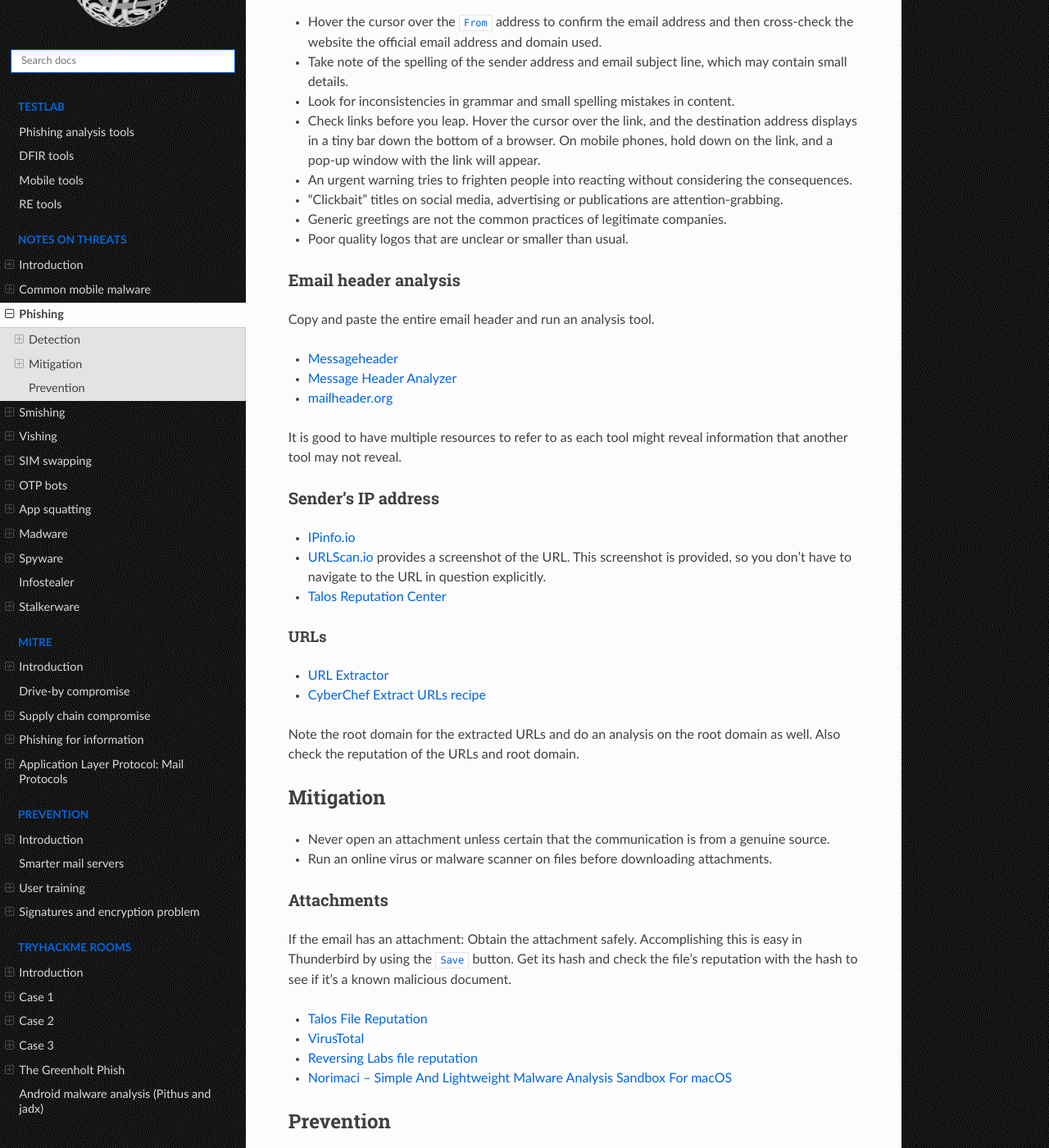
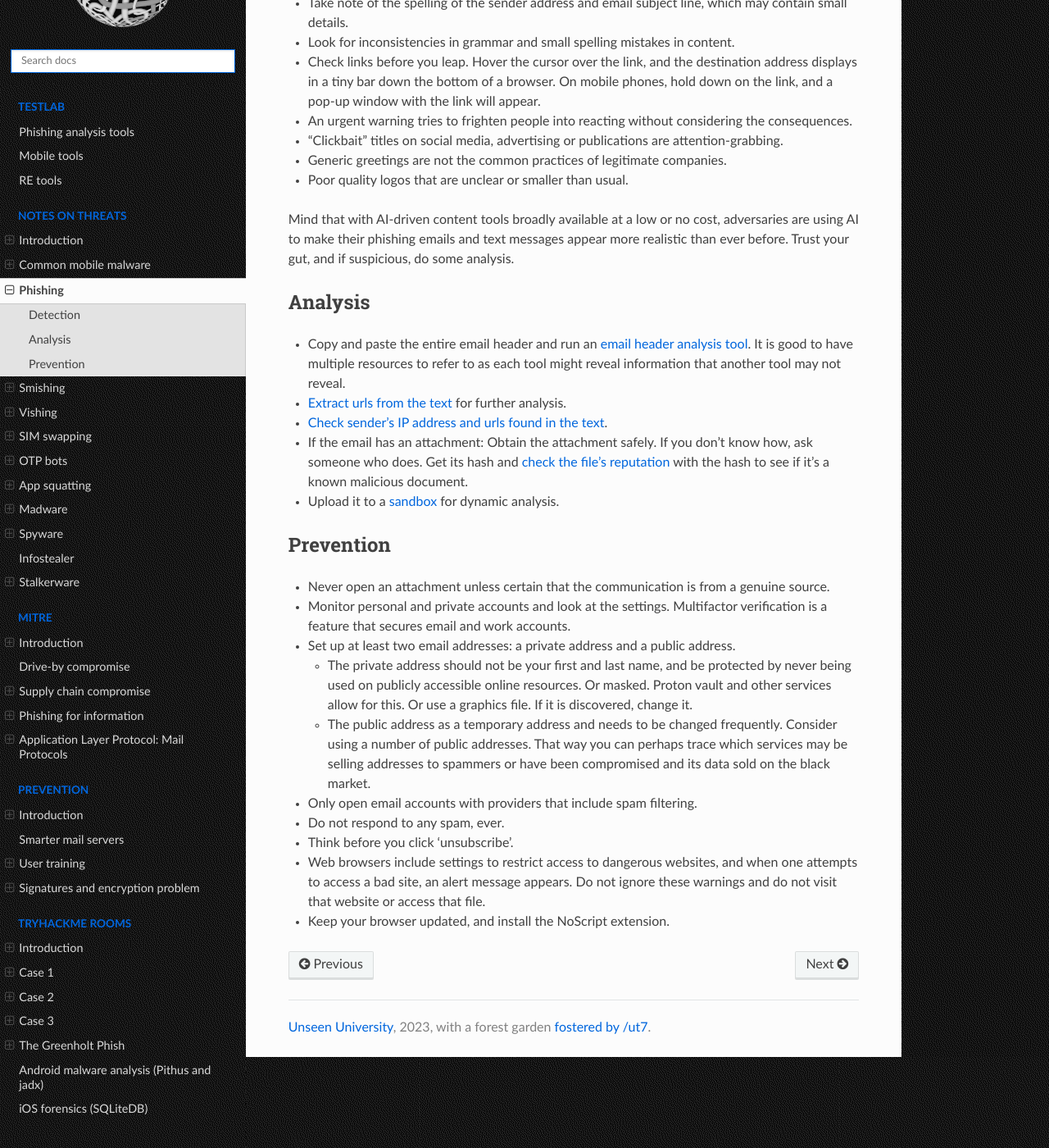
Before and after one commit to tymyrddin/blue-phish, a Sphinx documentation site: the page built from source/docs/notes/phishing.md, in a window 1280 px wide and 1400 px high, scrolled down 377 px. Shown: the whole window at 82% size. Built offline with Sphinx 7.4.7 and the Read the Docs theme 2.0.0, drawn with Linux system fonts in a browser that asks for light colours; some of the changed text lies outside the part shown.

```diff
--- a/source/docs/notes/phishing.md
+++ b/source/docs/notes/phishing.md
@@ -1,6 +1,4 @@
 # Phishing
-
-***Phishing*** (Email) is a way an adversary might use to contact you in an attempt to gather personal information about you, or worse.
 
 Phishing attempts to trick people into clicking on fraudulent links in emails. The link typically takes the person to a seemingly legitimate site with a malware download, or even just a form that asks them to type in their usernames, passwords, credit card numbers, bank account details, and other private information.
 
@@ -15,47 +13,19 @@
 * Generic greetings are not the common practices of legitimate companies.
 * Poor quality logos that are unclear or smaller than usual.
 
-### Email header analysis
+Mind that with AI-driven content tools broadly available at a low or no cost, adversaries are using AI to make their phishing emails and text messages appear more realistic than ever before. Trust your gut, and if suspicious, do some analysis.
 
-Copy and paste the entire email header and run an analysis tool.
+## Analysis
 
-* [Messageheader](https://toolbox.googleapps.com/apps/messageheader/analyzeheader)
-* [Message Header Analyzer](https://mha.azurewebsites.net/)
-* [mailheader.org](https://mailheader.org/)
-
-It is good to have multiple resources to refer to as each tool might reveal information that another tool may not reveal.
-
-### Sender's IP address
-
-* [IPinfo.io](https://ipinfo.io/)
-* [URLScan.io](https://urlscan.io/)  provides a screenshot of the URL. This screenshot is provided, so you don't have to navigate to the URL in question explicitly.
-* [Talos Reputation Center](https://talosintelligence.com/reputation)
-
-#### URLs
-
-* [URL Extractor](https://www.convertcsv.com/url-extractor.htm)
-* [CyberChef Extract URLs recipe](https://gchq.github.io/CyberChef/)
-
-Note the root domain for the extracted URLs and do an analysis on the root domain as well. Also check the reputation
-of the URLs and root domain.
-
-## Mitigation
-
-* Never open an attachment unless certain that the communication is from a genuine source.
-* Run an online virus or malware scanner on files before downloading attachments.
-
-### Attachments
-
-If the email has an attachment: Obtain the attachment safely. Accomplishing this is easy in Thunderbird by using the
-`Save` button. Get its hash and check the file's reputation with the hash to see if it's a known malicious document.
-
-* [Talos File Reputation](https://talosintelligence.com/talos_file_reputation)
-* [VirusTotal](https://www.virustotal.com/gui/)
-* [Reversing Labs file reputation](https://register.reversinglabs.com/file_reputation)
-* [Norimaci – Simple And Lightweight Malware Analysis Sandbox For macOS](https://haxf4rall.com/2022/06/24/norimaci-simple-and-lightweight-malware-analysis-sandbox-for-macos-2/)
+* Copy and paste the entire email header and run an [email header analysis tool](https://testlab.tymyrddin.dev/docs/phishing/header). It is good to have multiple resources to refer to as each tool might reveal information that another tool may not reveal.
+* [Extract urls from the text](https://testlab.tymyrddin.dev/docs/phishing/url) for further analysis.
+* [Check sender's IP address and urls found in the text](https://testlab.tymyrddin.dev/docs/phishing/ip).
+* If the email has an attachment: Obtain the attachment safely. If you don't know how, ask someone who does. Get its hash and [check the file's reputation](https://testlab.tymyrddin.dev/docs/phishing/rep) with the hash to see if it's a known malicious document.
+* Upload it to a [sandbox](https://testlab.tymyrddin.dev/docs/phishing/sandbox) for dynamic analysis.
 
 ## Prevention
 
+* Never open an attachment unless certain that the communication is from a genuine source.
 * Monitor personal and private accounts and look at the settings. Multifactor verification is a feature that secures email and work accounts.
 * Set up at least two email addresses: a private address and a public address.
    * The private address should not be your first and last name, and be protected by never being used on publicly accessible online resources. Or masked. Proton vault and other services allow for this. Or use a graphics file. If it is discovered, change it.
--- a/source/index.rst
+++ b/source/index.rst
@@ -12,7 +12,6 @@
    :caption: Testlab
 
    Phishing analysis tools <https://testlab.tymyrddin.dev/docs/phishing/README>
-   DFIR tools <https://testlab.tymyrddin.dev/docs/dfir/README>
    Mobile tools <https://testlab.tymyrddin.dev/docs/mobile/README>
    RE tools <https://testlab.tymyrddin.dev/docs/dis/README>
 
@@ -74,3 +73,4 @@
    docs/thm/case3.md
    docs/thm/greenholt.md
    Android malware analysis (Pithus and jadx) <https://dfir.tymyrddin.dev/docs/thm/android>
+   iOS forensics (SQLiteDB) <https://dfir.tymyrddin.dev/docs/thm/ios>
```
